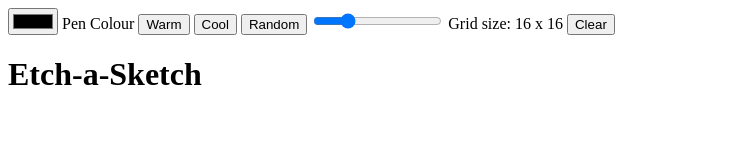
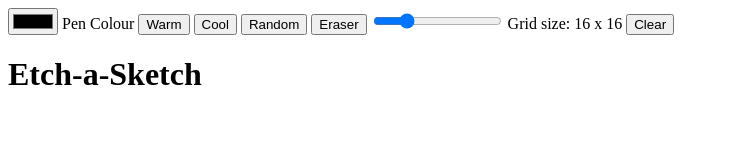
Before and after one commit to bsey122/etch-a-sketch, a plain HTML site: page index.html in a window 1280 px wide. Shown: the whole page, without its empty margins (0-729 px from the left). Drawn offline with Linux system fonts and the light colour scheme.

Commit message:
Add Eraser button

```diff
--- a/index.html
+++ b/index.html
@@ -15,6 +15,7 @@
             <button class="btn" id="Warm">Warm</button>
             <button class="btn" id="Cool">Cool</button>
             <button class="btn" id="Random">Random</button>
+            <button class="btn" id="Eraser">Eraser</button>
             <input type="range" name="grid-size" id="grid-size" min="1" max="64" value="16">
             <label for="grid-size"></label>
             <button class="btn" id="Clear">Clear</button>
```
